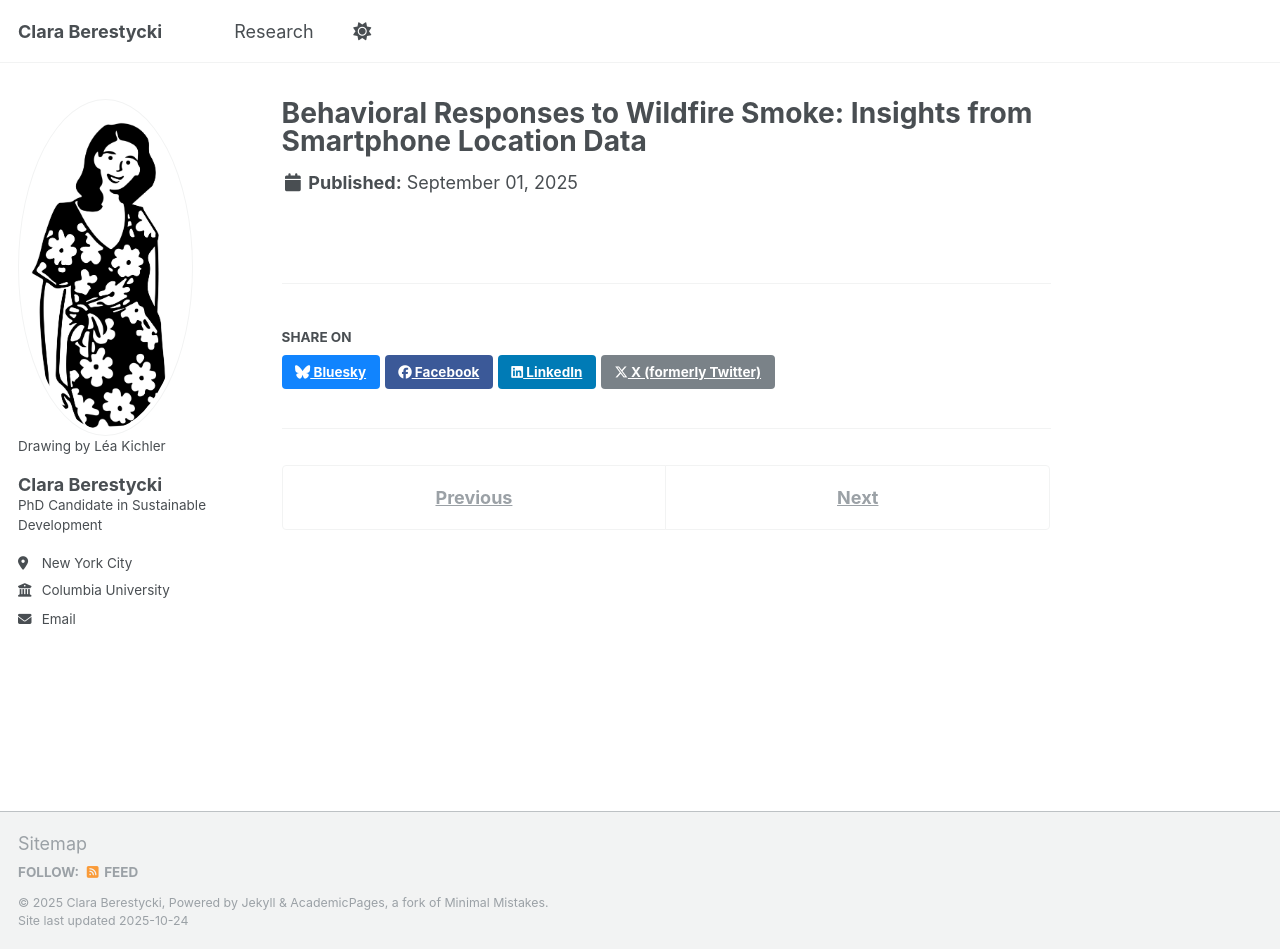
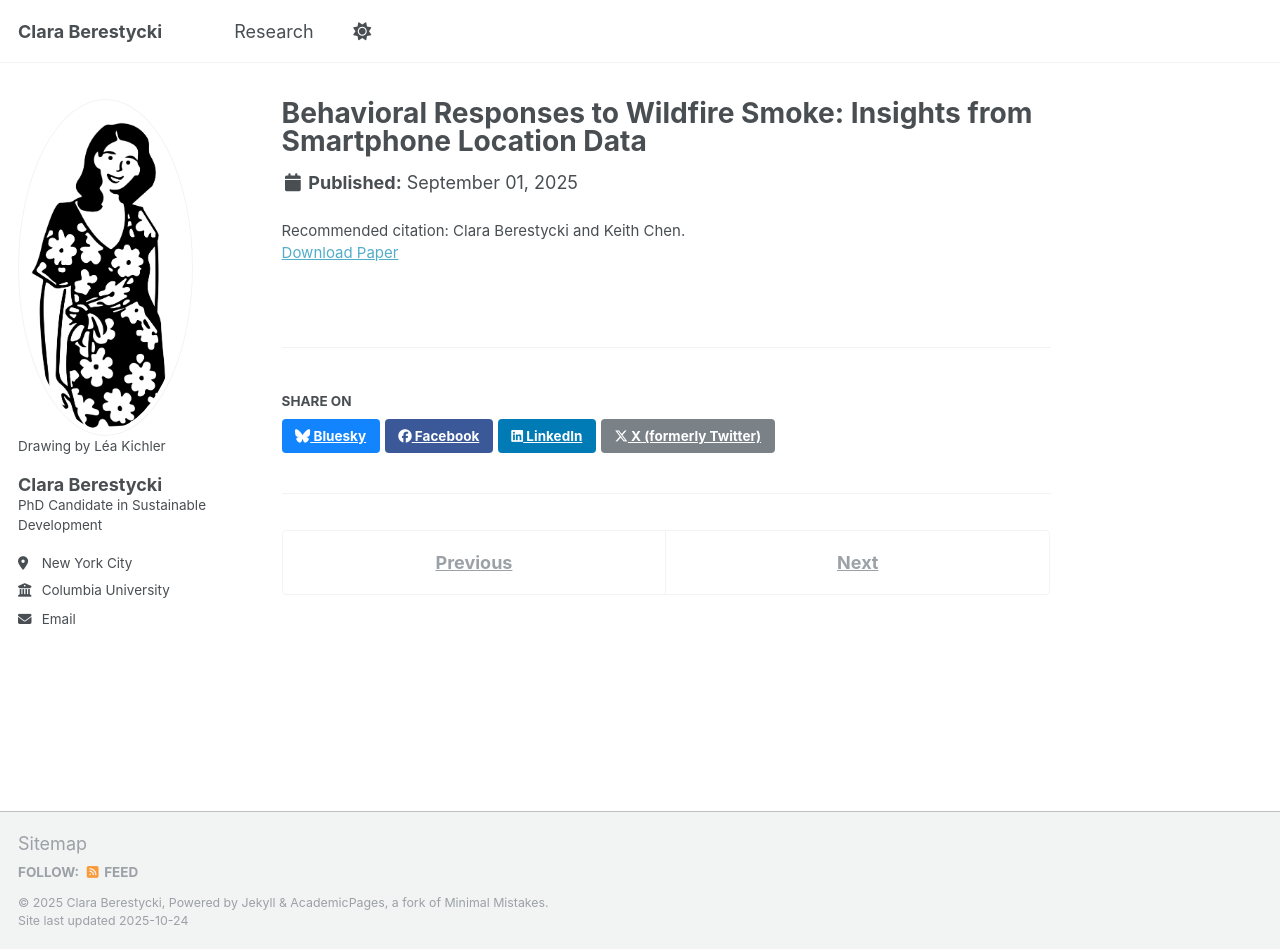
Before and after one commit to claraberes/claraberes.github.io, a Jekyll site: the page built from _publications/2025-10-24-behavioral-responses-to-wildfire-smoke.md, in a window 1280 px wide and 949 px high. Built offline with Jekyll 4.4.1, drawn with Linux system fonts in a browser that asks for light colours.

Commit message:
Update 2025-10-24-behavioral-responses-to-wildfire-smoke.md

```diff
--- a/_publications/2025-10-24-behavioral-responses-to-wildfire-smoke.md
+++ b/_publications/2025-10-24-behavioral-responses-to-wildfire-smoke.md
@@ -7,4 +7,5 @@
 - "Clara Berestycki"
 - "Keith Chen"
 paperurl: "#"
+citation: 'Clara Berestycki and Keith Chen.'
 ---
```
